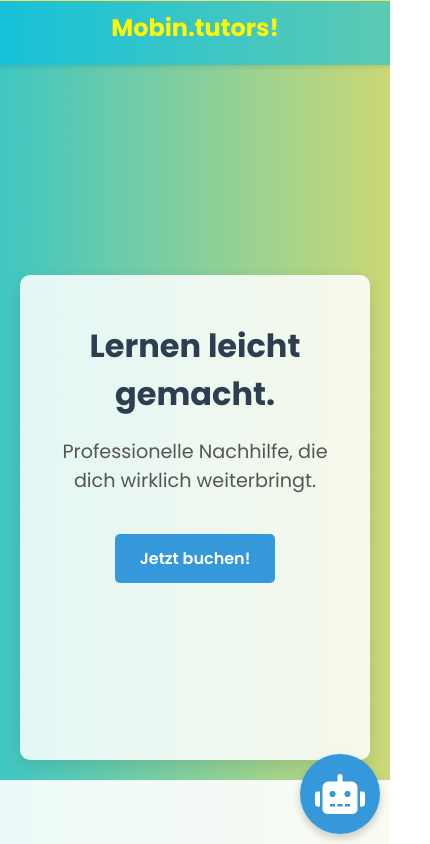
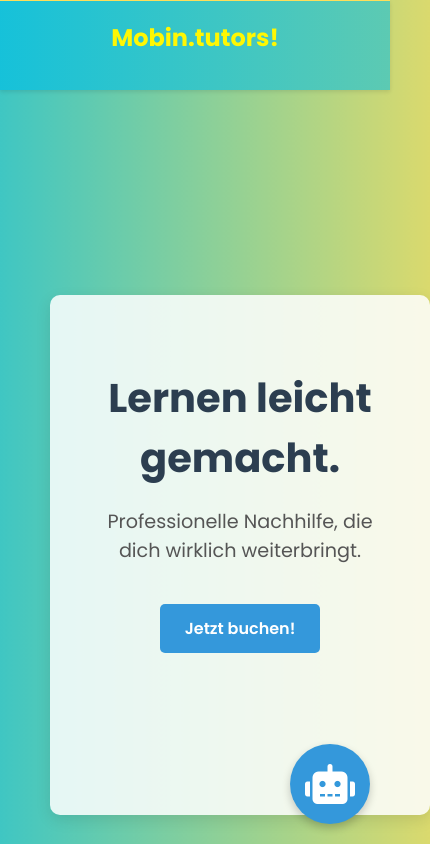
Before and after one commit to phicoop/mobin.tuors, a plain HTML site: page index.html in a window 390 px wide. Shown: the top 844 px of the page, 430 px wide, since content can reach past the window. Drawn offline with Linux system fonts and the light colour scheme.

Commit message:
Update style.css

```diff
--- a/style.css
+++ b/style.css
@@ -534,51 +534,35 @@ footer {
     display: block;
 }
 
-/* --- Mobile Anpassungen (Verbesserte Version) --- */
+/* --- Definitive Mobile Anpassungen für den Header --- */
 @media (max-width: 768px) {
-    /* Header anpassen, um die Elemente zu zentrieren */
-    header nav {
-        flex-direction: column; /* Elemente untereinander anordnen */
-        align-items: center;    /* Horizontale Zentrierung */
-        text-align: center;     /* Text zentrieren */
-        padding: 10px;
+    /* Header Container anpassen */
+    header {
+        position: relative; /* Stellt sicher, dass Child-Elemente richtig platziert werden */
+        z-index: 1000; /* Stellt sicher, dass der Header über allem liegt */
+        display: flex;
+        flex-direction: column;
+        align-items: center;
+        padding: 10px 0;
     }
 
     /* Logo anpassen */
     header .logo {
-        margin-bottom: 10px; /* Abstand nach unten für das Logo */
+        margin-bottom: 15px; /* Abstand zum Sprachumschalter */
     }
 
-    /* Navigationslinks verstecken (ist bereits in deinem Code, aber hier noch einmal zur Sicherheit) */
+    /* Navigationslinks verstecken */
     .nav-links {
         display: none;
     }
 
-    /* Sprachumschalter zentrieren und positionieren */
+    /* Sprachumschalter sichtbar und zentriert machen */
     .language-switcher-container {
-        position: static;      /* Positionierung aufheben */
-        margin-left: 0;        /* Linken Margin aufheben */
-        margin-top: 10px;      /* Abstand vom Logo */
+        display: flex; /* Stellt sicher, dass der Container ein Flexbox-Layout hat */
+        align-items: center; /* Vertikale Zentrierung */
         justify-content: center; /* Horizontale Zentrierung */
-    }
-
-    /* Sicherstellen, dass die Hero Section auf kleineren Bildschirmen gut aussieht */
-    .hero {
-        padding: 20px;
-    }
-
-    .hero-content {
-        padding: 20px;
-    }
-
-    .hero-content h1 {
-        font-size: 2rem;
-    }
-
-    /* Chatbot-Container immer sichtbar machen */
-    #chatbot-container {
-        display: block;
-        right: 10px;
-        bottom: 10px;
+        position: static; /* Hebt vorherige absolute Positionierung auf */
+        margin: 0 auto; /* Zentriert den Container */
+        width: 100%;
     }
 }
```
